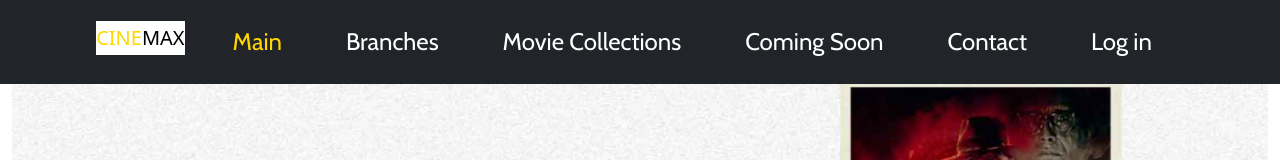
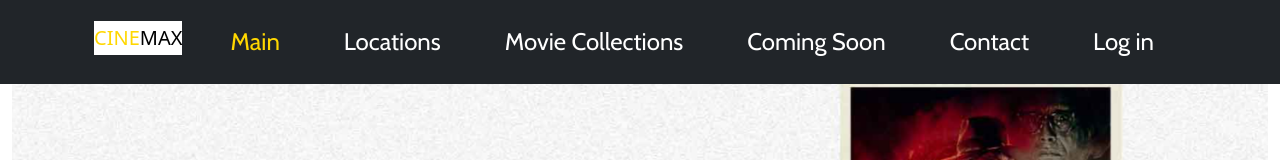
Before and after one commit to Serepente/Exercise12_Veloso, a plain HTML site: page index.html in a window 1280 px wide. Shown: the top 160 px of the page. Drawn offline with nearby package versions, Linux system fonts and the light colour scheme.

Commit message:
Updated Branches - Locations

```diff
--- a/index.html
+++ b/index.html
@@ -26,7 +26,7 @@
                     <a class="nav-link fs-4 active" href="#">Main</a>
                 </li>
                 <li class="navbar-item mx-4">
-                    <a class="nav-link fs-4" href="#footer">Branches</a>
+                    <a class="nav-link fs-4" href="#footer">Locations</a>
                 </li>
                 <li class="navbar-item mx-4">
                     <a class="nav-link fs-4" href="#nowshowing">Movie Collections</a>
```
